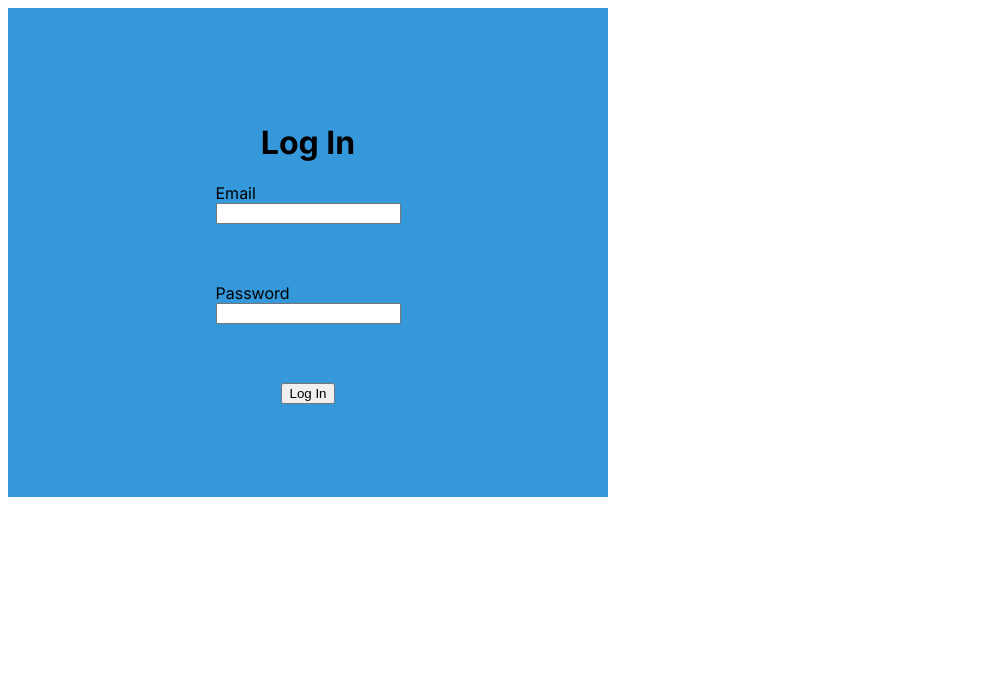
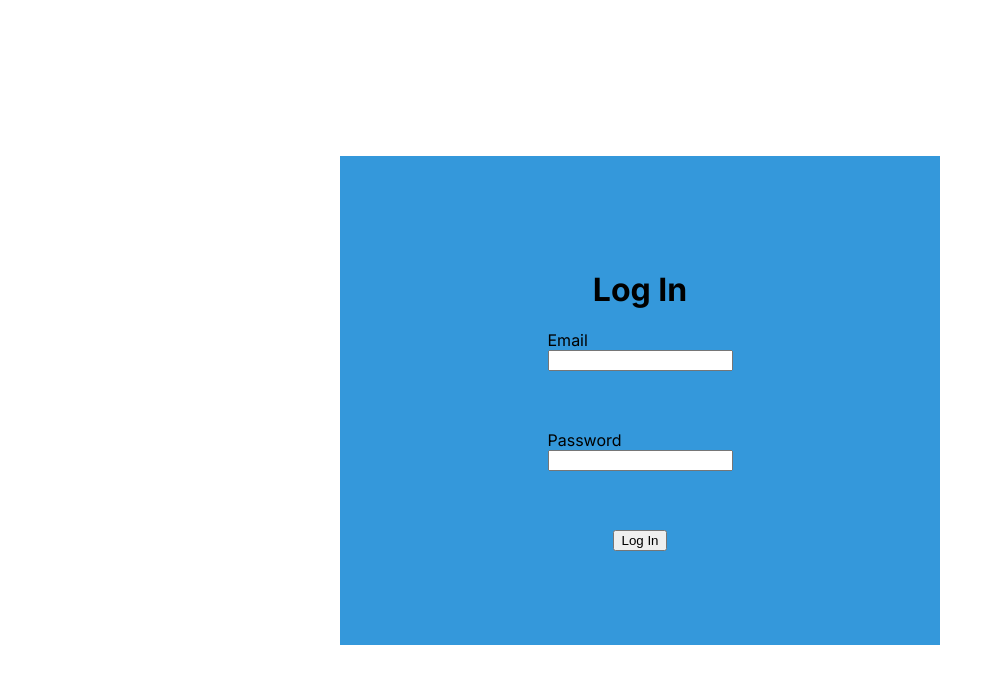
Before and after one commit to Hussein-Abdallah0/CareerForgeAI, a React (Vite) app in the folder frontend/: page / in a window 1280 px wide. Shown: the top 684 px of the page, without its empty margins (0-995 px from the left). Built offline with nearby package versions, Linux system fonts and the light colour scheme.

Commit message:
Adjust index.css -Add center properties with flex -make html height 100%

```diff
--- a/frontend/src/index.css
+++ b/frontend/src/index.css
@@ -4,6 +4,13 @@
   --white: #ffffff;
 
   font-family: "Inter", sans-serif;
+  display: flex;
+  align-items: center;
+  justify-content: center;
+}
+
+html {
+  height: 100%;
 }
 
 /* a {
```
